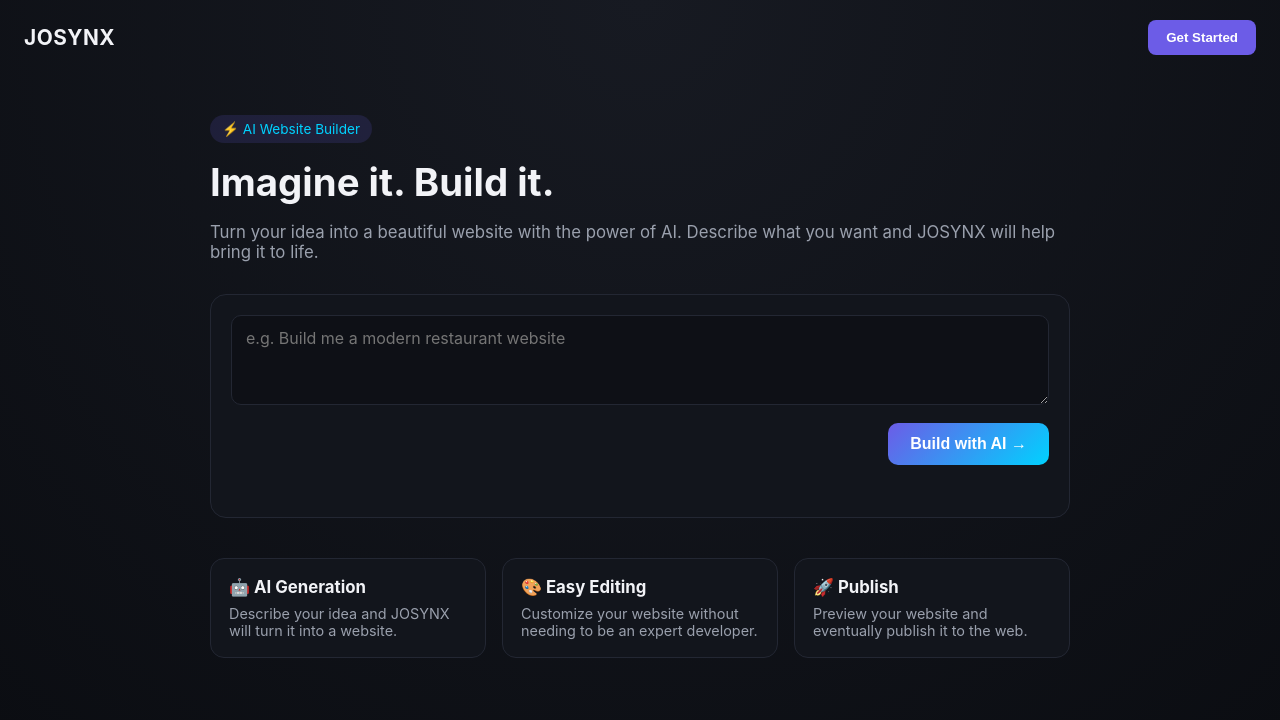
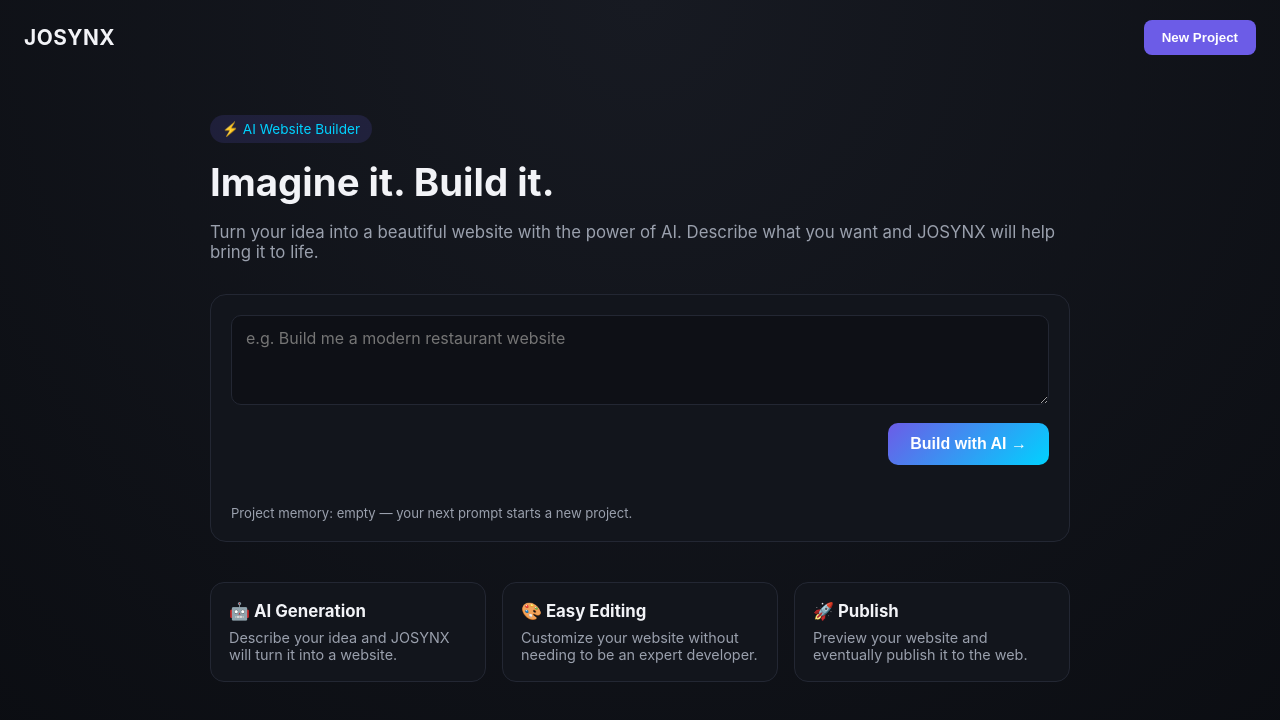
Before and after one commit to josephbubenshi8-rgb/josynx, a plain HTML site: page index.html in a window 1280 px wide. Drawn offline with Linux system fonts and the light colour scheme.

Commit message:
Add JOSYNX project memory controls

```diff
--- a/index.html
+++ b/index.html
@@ -147,7 +147,7 @@
 
 <header>
   <div class="logo">JOSYNX</div>
-  <button type="button">Get Started</button>
+  <button type="button">New Project</button>
 </header>
 
 <main>
@@ -161,6 +161,7 @@
       <button id="buildBtn" type="button">Build with AI →</button>
     </div>
     <div id="status"></div>
+    <div id="memoryStatus" style="margin-top:8px;font-size:0.82rem;color:var(--muted);"></div>
     <div id="errorBox"></div>
 
     <div id="previewWrap">
@@ -199,6 +200,43 @@
   const previewWrap = document.getElementById("previewWrap");
   const preview = document.getElementById("preview");
   const openNewTab = document.getElementById("openNewTab");
+  const memoryStatus = document.getElementById("memoryStatus");
+  const newProjectBtn = document.getElementById("newProjectBtn");
+  const MEMORY_KEY = "josynx_project_memory";
+  const MAX_MEMORY_ITEMS = 6;
+  const MAX_MEMORY_ENTRY_LENGTH = 500;
+  let projectMemory = loadProjectMemory();
+
+  function loadProjectMemory() {
+    try {
+      const saved = JSON.parse(localStorage.getItem(MEMORY_KEY) || "[]");
+      return Array.isArray(saved) ? saved.filter(item => typeof item === "string").slice(-MAX_MEMORY_ITEMS) : [];
+    } catch { return []; }
+  }
+
+  function updateMemoryStatus() {
+    memoryStatus.textContent = projectMemory.length
+      ? "Project memory: " + projectMemory.length + " instruction" + (projectMemory.length === 1 ? "" : "s") + " saved on this device."
+      : "Project memory: empty — your next prompt starts a new project.";
+  }
+
+  function saveProjectMemory() {
+    try { localStorage.setItem(MEMORY_KEY, JSON.stringify(projectMemory)); } catch {}
+    updateMemoryStatus();
+  }
+
+  function clearProjectMemory() {
+    projectMemory = [];
+    try { localStorage.removeItem(MEMORY_KEY); } catch {}
+    promptInput.value = "";
+    previewWrap.style.display = "none";
+    clearError();
+    setStatus("New project started.");
+    updateMemoryStatus();
+  }
+
+  updateMemoryStatus();
+
 
   function setStatus(msg) {
     statusEl.textContent = msg || "";
```
